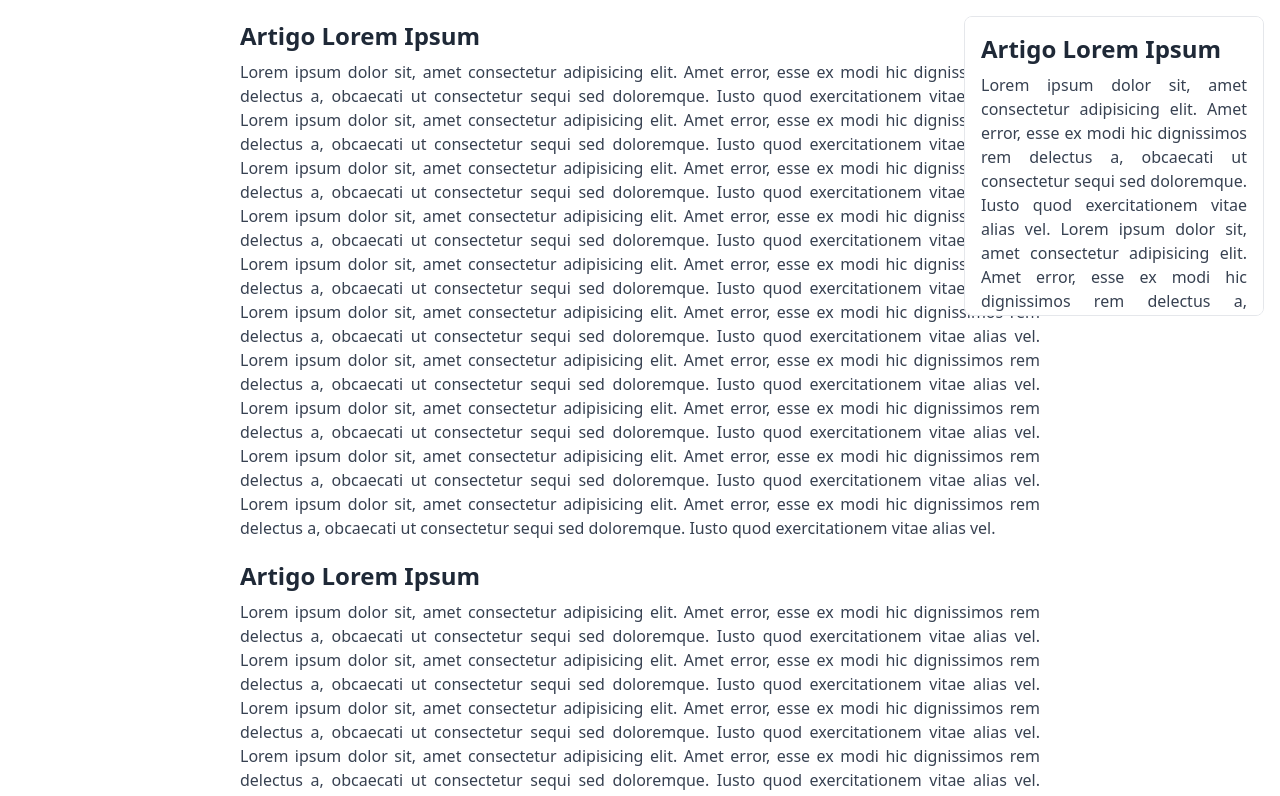
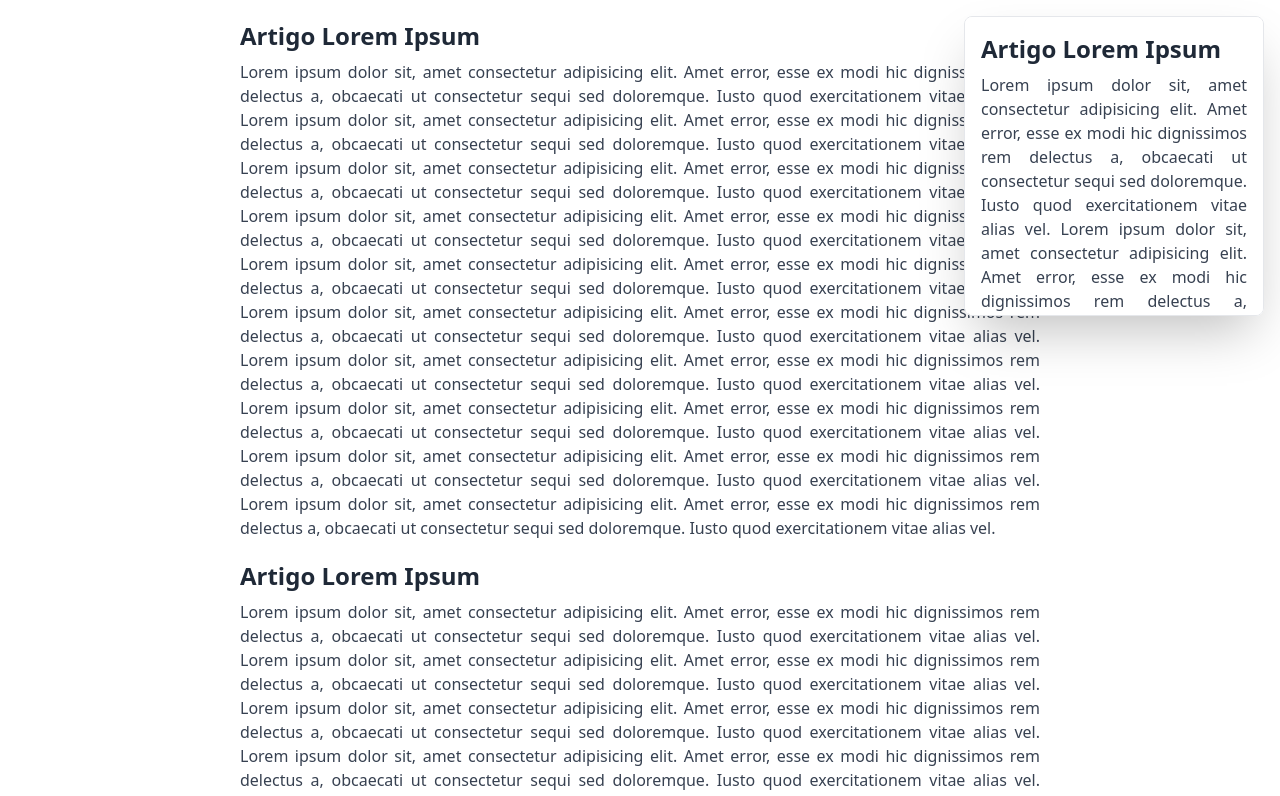
Before and after one commit to lucasgdb/infinite-scroll-challenge, a React (Vite) app: page / in a window 1280 px wide. Shown: the top 796 px of the page. Built offline with nearby package versions, Linux system fonts and the light colour scheme.

Commit message:
refactor: add box shadow

```diff
--- a/src/components/ScrollableFloatingCard.tsx
+++ b/src/components/ScrollableFloatingCard.tsx
@@ -18,7 +18,7 @@ export default function ScrollableFloatingCard() {
 
   return (
     <section
-      className="fixed top-[16px] right-[16px] w-[300px] h-[300px] border rounded-[8px] overflow-y-auto p-4 bg-white flex flex-col gap-[16px] overscroll-contain customized-scroll"
+      className="fixed top-[16px] right-[16px] w-[300px] h-[300px] border shadow-2xl rounded-[8px] overflow-y-auto p-4 bg-white flex flex-col gap-[16px] overscroll-contain customized-scroll"
       onScroll={handleScroll}
     >
       {articles.map((article) => (
```
